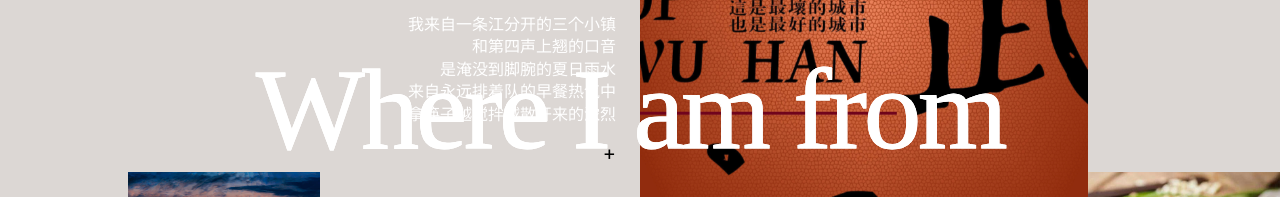
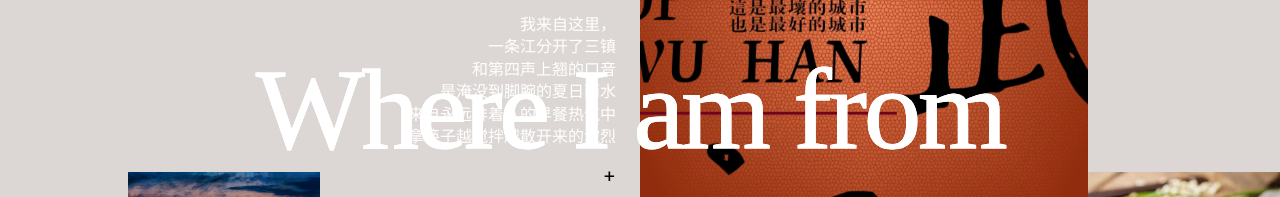
Before and after one commit to Lizhen-ZHU/where-I-am-from, a plain HTML site: page index.html in a window 1280 px wide. Shown: the part 388-585 px from the top of the page. Drawn offline with Linux system fonts and the light colour scheme.

Commit message:
Update index.html

```diff
--- a/index.html
+++ b/index.html
@@ -84,7 +84,7 @@ and the more I stir chopsticks, the stronger its smells spread out. <br>
 
 
 					</p>
-					<p class="slide__text-description">我来自一条江分开的三个小镇<br>
+					<p class="slide__text-description">我来自这里，<br>一条江分开了三镇<br>
 						和第四声上翘的口音<br>
 						是淹没到脚腕的夏日雨水<br>
 						来自永远排着队的早餐热气中<br>
```
